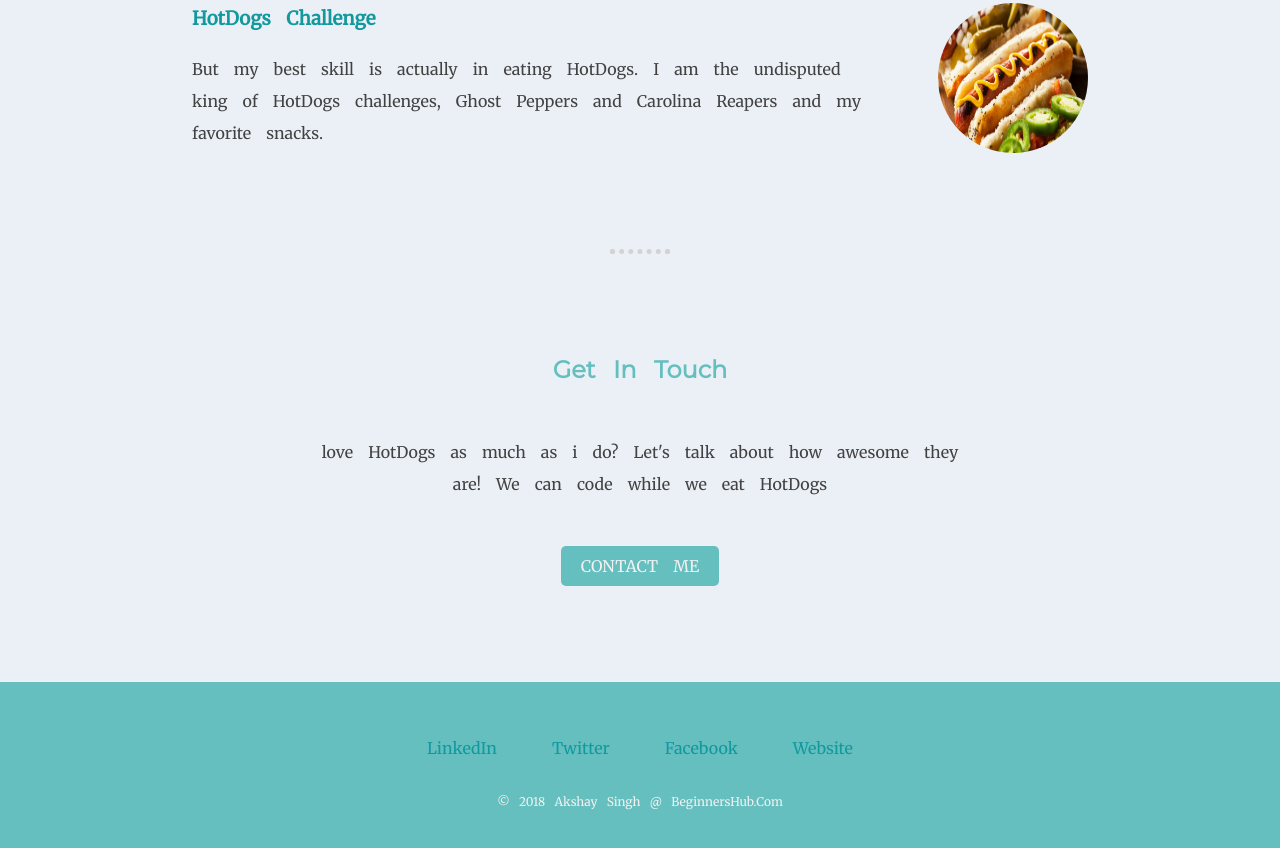
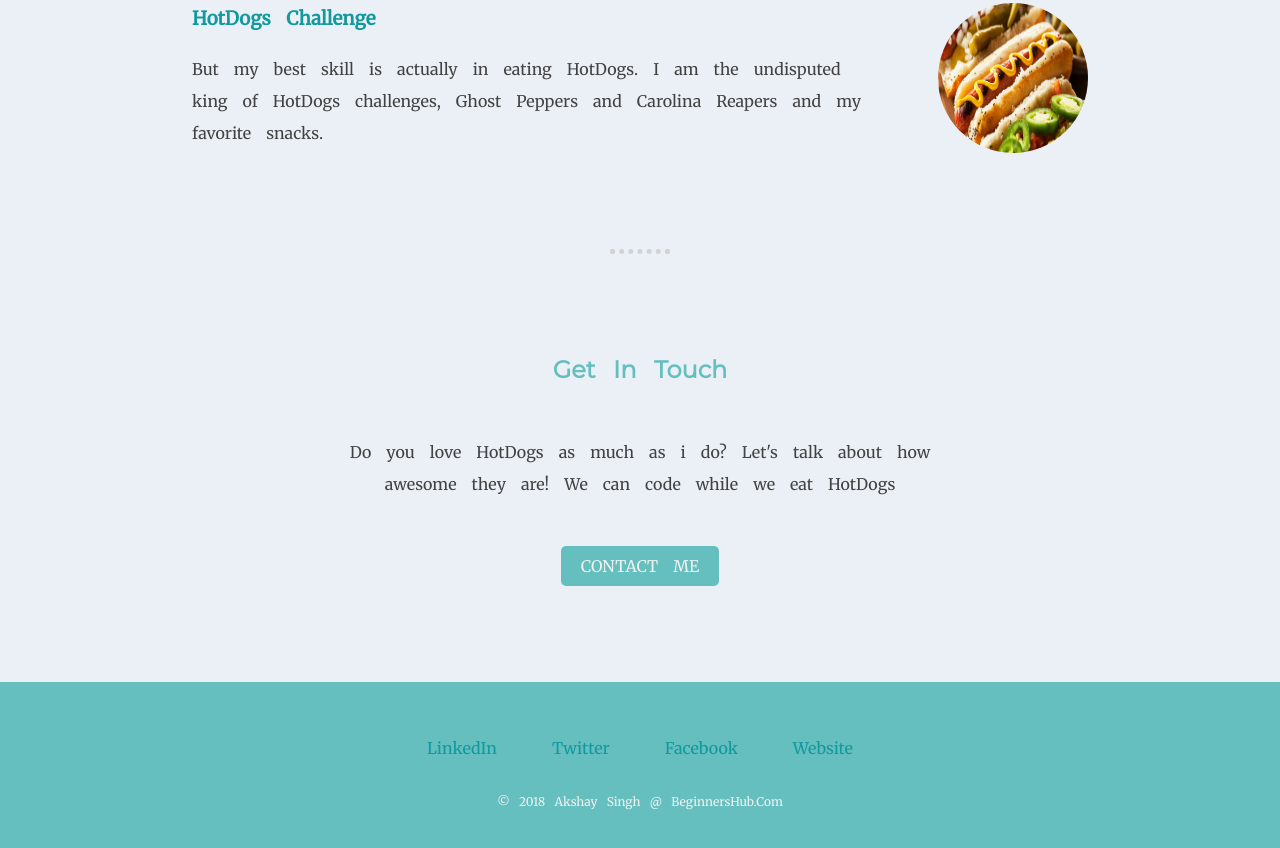
Before and after one commit to akshaymemail/mycv, a plain HTML site: page index.html in a window 1280 px wide. Shown: the part 1635-2483 px from the top of the page. Drawn offline with Linux system fonts and the light colour scheme.

Commit message:
Update index.html

```diff
--- a/index.html
+++ b/index.html
@@ -45,7 +45,7 @@
         <hr>
         <div class="contact-me">
             <h2>Get In Touch</h2>
-            <p class="footer"> love HotDogs as much as i do? Let's talk about how awesome they are! We can code while
+            <p class="footer"> Do you love HotDogs as much as i do? Let's talk about how awesome they are! We can code while
                 we eat HotDogs</p>
             <a class="btn" href="mailto:akshaymemail@email.com">CONTACT ME</a>
         </div>
```
